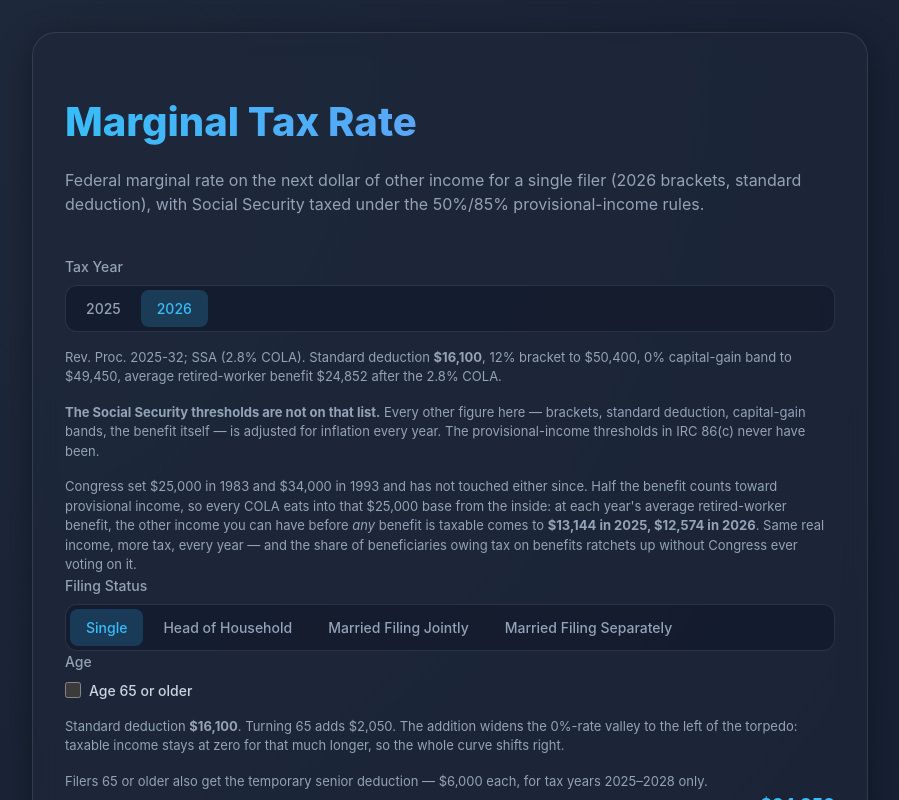
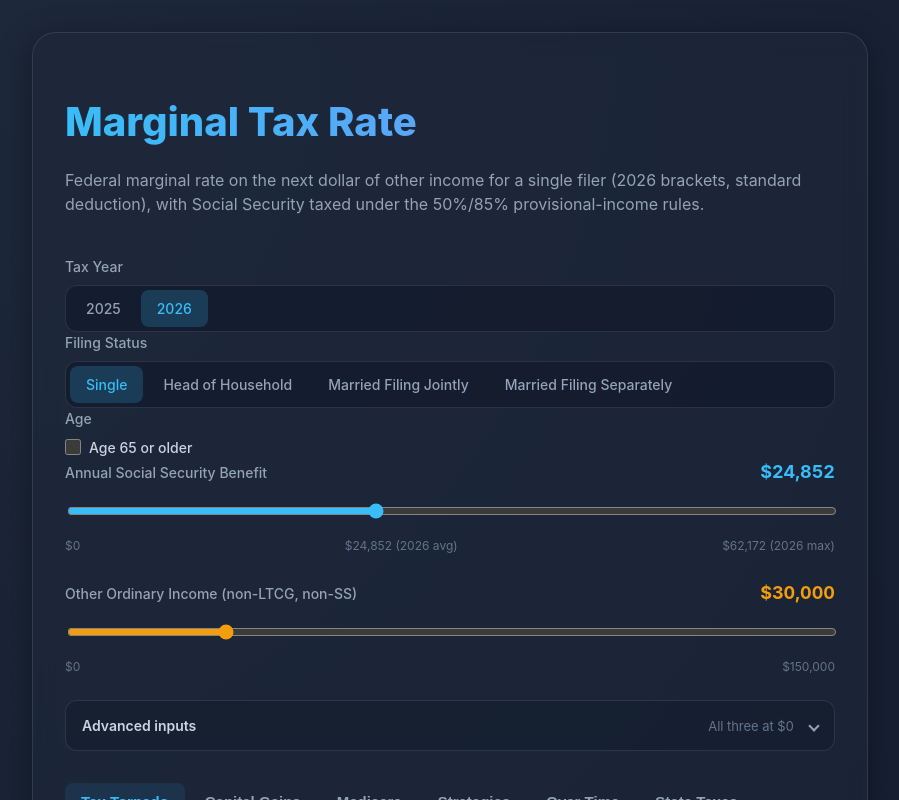
Before and after one commit to ecao310/congenial-octo-spork, a React (Vite) app: page / in a window 1280 px wide. Shown: the top 800 px of the page, without its empty margins (190-1089 px from the left). Built offline with nearby package versions, Linux system fonts and the light colour scheme.

Commit message:
text cleanup

```diff
--- a/src/App.tsx
+++ b/src/App.tsx
@@ -22,7 +22,6 @@ import {
   SS_BASE85_ENACTED,
   TAX_YEARS,
   defaultTaxYear,
-  taxYearParams,
   filingParams,
   FilingStatus,
   segmentCurve,
@@ -591,7 +590,6 @@ const App: React.FC = () => {
    */
   const statesMoving = statesWithMovingTests(year);
   const statesFrozen = statesTaxing.length - statesMoving.length;
-  const yearParams = taxYearParams(year);
   const yearFiling = filingParams(year, filingStatus);
   /**
    * The single filer's figures, kept alongside the selected status's so the
@@ -716,21 +714,6 @@ const App: React.FC = () => {
 
   // Never read off the tax year: IRC 86(c) has never been indexed. See SS_BASES.
   const { ssBase50, ssBase85 } = SS_BASES[filingStatus];
-
-  const bracket12Top = yearFiling.brackets.find((b) => b.rate === 0.12)?.upTo ?? 0;
-  const ltcg0Top = yearFiling.ltcgBrackets[0].upTo;
-
-  /**
-   * How much other income each year's *average* retired-worker benefit leaves
-   * before any of that benefit becomes taxable: the 50% base, less the half of
-   * the benefit that provisional income already counts. The base has not moved
-   * since {@link SS_BASE50_ENACTED} and the benefit rises with every COLA, so
-   * this shrinks year over year without anyone changing the law. Meaningless at
-   * the $0 bases of a separate return, where it is never rendered.
-   */
-  const frozenBaseHeadroom = TAX_YEARS.map(
-    (y) => `${formatCurrency(ssBase50 - 0.5 * avgAnnualSSBenefit(y))} in ${y}`,
-  ).join(', ');
 
   // With both bases at $0 the 85% cap binds as soon as provisional income
   // reaches the benefit itself — other income + muni + half the benefit >=
@@ -1163,41 +1146,6 @@ const App: React.FC = () => {
             </label>
           ))}
         </div>
-        <p className="field-note">
-          {yearParams.source}. Standard deduction{' '}
-          <strong>{formatCurrency(yearFiling.standardDeduction)}</strong>, 12%
-          bracket to {formatCurrency(bracket12Top)}, 0% capital-gain band to{' '}
-          {formatCurrency(ltcg0Top)}, average retired-worker benefit{' '}
-          {formatCurrency(avgAnnualSSBenefit(year))} after the{' '}
-          {yearParams.colaPercent}% COLA.
-        </p>
-        <p className="field-note">
-          <strong>The Social Security thresholds are not on that list.</strong>{' '}
-          Every other figure here — brackets, standard deduction, capital-gain
-          bands, the benefit itself — is adjusted for inflation every year. The
-          provisional-income thresholds in IRC 86(c) never have been.
-        </p>
-        {ssBase50 > 0 ? (
-          <p className="field-note">
-            Congress set {formatCurrency(ssBase50)} in {SS_BASE50_ENACTED} and{' '}
-            {formatCurrency(ssBase85)} in {SS_BASE85_ENACTED} and has not
-            touched either since. Half the benefit counts toward provisional
-            income, so every COLA eats into that {formatCurrency(ssBase50)} base
-            from the inside: at each year&apos;s average retired-worker benefit,
-            the other income you can have before <em>any</em> benefit is taxable
-            comes to <strong>{frozenBaseHeadroom}</strong>. Same real income,
-            more tax, every year — and the share of beneficiaries owing tax on
-            benefits ratchets up without Congress ever voting on it.
-          </p>
-        ) : (
-          <p className="field-note">
-            On a separate return that lived with the spouse, 86(c)(1)(C) sets
-            both thresholds to {formatCurrency(0)} outright rather than freezing
-            them somewhere. There is no headroom for a COLA to erode: the
-            benefit is in the tax base from the first dollar, in every year on
-            offer.
-          </p>
-        )}
       </fieldset>
 
       <fieldset className="input-group filing-status">
@@ -1274,11 +1222,12 @@ const App: React.FC = () => {
 
       <fieldset className="input-group filing-status">
         <legend>Age</legend>
-        <div className="checkbox-group">
+        <div className="checkbox-group hint-anchor">
           <label className="checkbox-option">
             <input
               type="checkbox"
               checked={isSenior}
+              aria-describedby="senior-deduction-hint"
               onChange={(e) => setIsSenior(e.target.checked)}
             />
             <span>Age 65 or older</span>
@@ -1289,29 +1238,34 @@ const App: React.FC = () => {
                 type="checkbox"
                 checked={spouseIsSenior}
                 disabled={!isSenior}
+                aria-describedby="senior-deduction-hint"
                 onChange={(e) => setSpouseIsSenior(e.target.checked)}
               />
               <span>Both spouses are 65 or older</span>
             </label>
           )}
-        </div>
+          {/* One bubble for the whole group: both checkboxes describe the same
+              two deductions, and a copy per checkbox would just duplicate it. */}
+          <div className="hint-bubble" id="senior-deduction-hint" role="tooltip">
             <p className="field-note">
-          Standard deduction <strong>{formatCurrency(standardDeduction)}</strong>
+              Standard deduction{' '}
+              <strong>{formatCurrency(standardDeduction)}</strong>
               {seniorAddition > 0
                 ? ` — ${formatCurrency(baseDeduction)} base plus ${formatCurrency(seniorAddition)} for age 65 or older.`
                 : `. Turning 65 adds ${formatCurrency(yearFiling.additionalStdDeduction65)}${
                     filingStatus === 'mfj' ? ' per qualifying spouse' : ''
                   }.`}{' '}
-          The addition widens the 0%-rate valley to the left of the torpedo:
-          taxable income stays at zero for that much longer, so the whole curve
-          shifts right.
+              The addition widens the 0%-rate valley to the left of the
+              torpedo: taxable income stays at zero for that much longer, so
+              the whole curve shifts right.
             </p>
             <p className="field-note">
               {phaseoutStart === null || phaseoutEnd === null ? (
                 <>
-              No senior deduction on a separate return: section 151(d)(5)(C)(v)
-              allows the temporary {formatCurrency(SENIOR_DEDUCTION)} only if a
-              married taxpayer files jointly. There is no halved amount and no
+                  No senior deduction on a separate return: section
+                  151(d)(5)(C)(v) allows the temporary{' '}
+                  {formatCurrency(SENIOR_DEDUCTION)} only if a married
+                  taxpayer files jointly. There is no halved amount and no
                   halved threshold — separate filers get nothing.
                 </>
               ) : seniors > 0 ? (
@@ -1321,23 +1275,25 @@ const App: React.FC = () => {
                   {seniors > 1
                     ? ` (${formatCurrency(SENIOR_DEDUCTION)} per spouse)`
                     : ''}{' '}
-              on top of that, shrinking by {formatCents(phaseoutRate)} per dollar
-              of MAGI above {formatCurrency(phaseoutStart)}
+                  on top of that, shrinking by {formatCents(phaseoutRate)} per
+                  dollar of MAGI above {formatCurrency(phaseoutStart)}
                   {seniors > 1
                     ? ` (${formatCents(SENIOR_DEDUCTION_PHASEOUT_RATE)} for each spouse)`
                     : ''}{' '}
-              and gone at {formatCurrency(phaseoutEnd)}. It expires after tax
-              year {SENIOR_DEDUCTION_LAST_YEAR}.
+                  and gone at {formatCurrency(phaseoutEnd)}. It expires after
+                  tax year {SENIOR_DEDUCTION_LAST_YEAR}.
                 </>
               ) : (
                 <>
-              Filers 65 or older also get the temporary senior deduction —{' '}
-              {formatCurrency(SENIOR_DEDUCTION)} each, for tax years{' '}
-              {SENIOR_DEDUCTION_FIRST_YEAR}&ndash;{SENIOR_DEDUCTION_LAST_YEAR}{' '}
-              only.
-            </>
-          )}
-        </p>
+                  Filers 65 or older also get the temporary senior deduction
+                  — {formatCurrency(SENIOR_DEDUCTION)} each, for tax years{' '}
+                  {SENIOR_DEDUCTION_FIRST_YEAR}&ndash;
+                  {SENIOR_DEDUCTION_LAST_YEAR} only.
+                </>
+              )}
+            </p>
+          </div>
+        </div>
       </fieldset>
 
       <div className="input-group">
--- a/src/index.css
+++ b/src/index.css
@@ -196,6 +196,59 @@ fieldset.filing-status legend {
 .checkbox-option:has(input:disabled) {
   opacity: 0.5;
   cursor: not-allowed;
+}
+
+/* Applied to the checkbox group itself, so the one bubble is positioned
+   against the group rather than against either checkbox. */
+.hint-anchor {
+  position: relative;
+}
+
+/* Hidden with visibility rather than display so the copy stays in the
+   accessibility tree for the aria-describedby on the checkbox. */
+.hint-bubble {
+  position: absolute;
+  top: calc(100% + 0.625rem);
+  left: 0;
+  z-index: 30;
+  width: max-content;
+  max-width: min(26rem, calc(100vw - 3rem));
+  padding: 0.75rem 0.875rem;
+  border: 1px solid rgba(255, 255, 255, 0.12);
+  border-radius: 0.75rem;
+  background: #0f172a;
+  box-shadow: 0 12px 32px rgba(0, 0, 0, 0.45);
+  opacity: 0;
+  visibility: hidden;
+  transform: translateY(-0.25rem);
+  transition:
+    opacity 0.15s ease,
+    transform 0.15s ease,
+    visibility 0.15s;
+  pointer-events: none;
+}
+
+/* Hovering a label, not the gaps between them or the group's padding. */
+.hint-anchor:has(.checkbox-option:hover) .hint-bubble,
+.hint-anchor:focus-within .hint-bubble {
+  opacity: 1;
+  visibility: visible;
+  transform: translateY(0);
+}
+
+.hint-bubble .field-note {
+  margin: 0;
+}
+
+.hint-bubble .field-note + .field-note {
+  margin-top: 0.625rem;
+}
+
+@media (prefers-reduced-motion: reduce) {
+  .hint-bubble {
+    transition: none;
+    transform: none;
+  }
 }
 
 .warning-note {
```
Also changed, not shown: ralph/PLAN.md (+4 -0 lines), 1 other file (tests, documents, lock files or other folders). Lines whose indentation alone changed are shown as unchanged.
